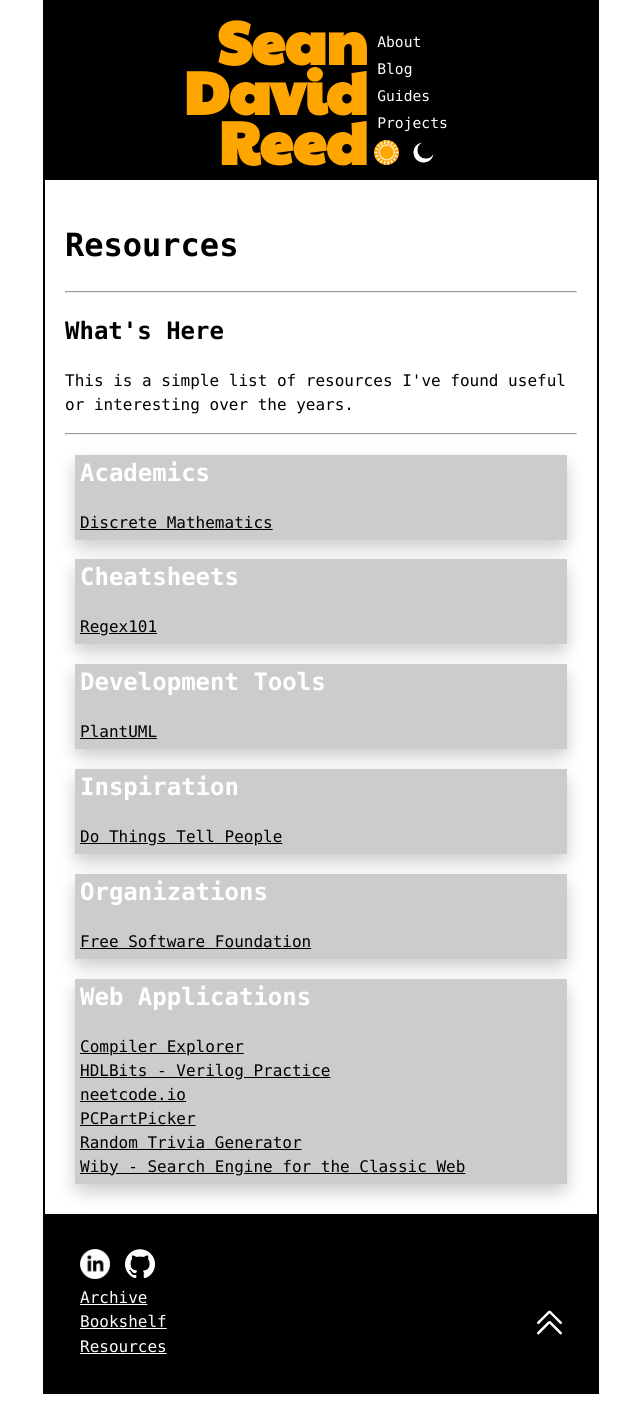
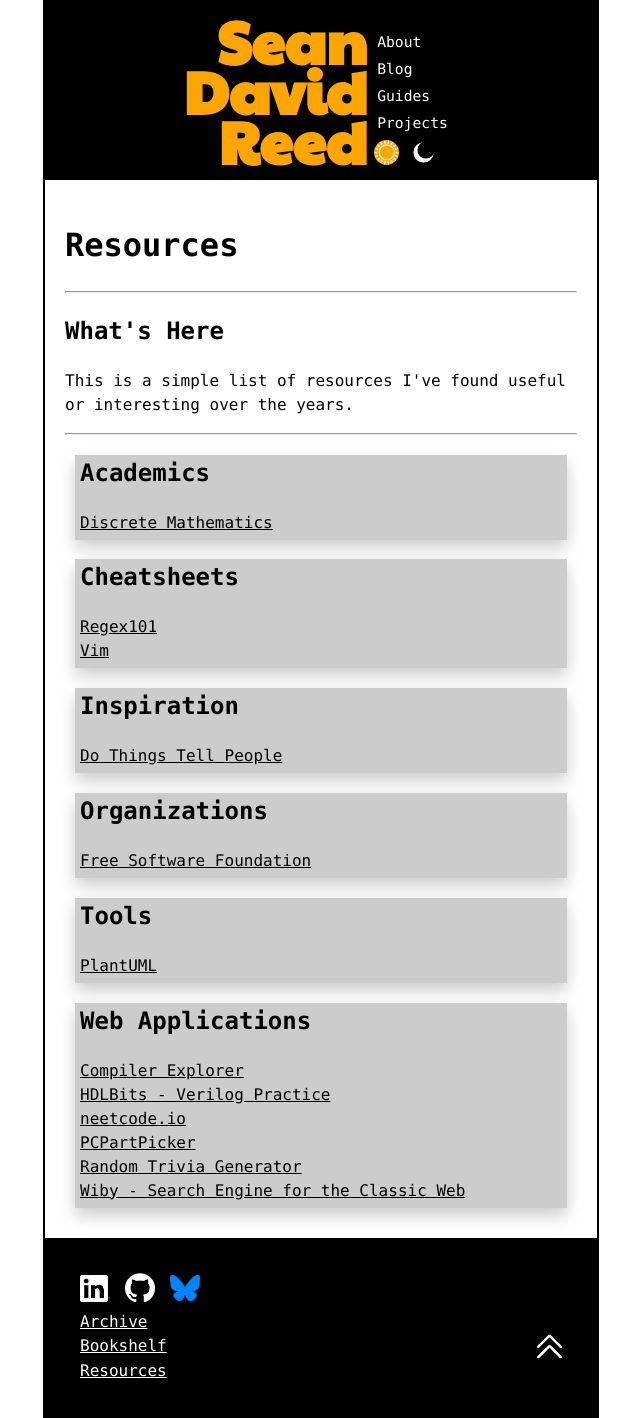
Before and after one commit to seandavidreed/seandavidreed.github.io, a Jekyll site: the page built from resources.html, in a window 1280 px wide. Shown: the whole page, without its empty margins (319-959 px from the left). Built offline with Jekyll 4.4.1, drawn with Linux system fonts in a browser that asks for light colours; before the commit the page ends 1394 px from its top, so only the background shows below that.

Commit message:
Add bluesky logo; Modify header color in resources

```diff
--- a/_layouts/default.html
+++ b/_layouts/default.html
@@ -85,8 +85,9 @@
 		</div>
 		<footer style="align-items: center;">
 			<div class="row">
-				<a target="_blank" href="https://linkedin.com/in/seandreed"><img src="/images/linkedin.png" style="height: auto; width: 30px;"></a>
+				<a target="_blank" href="https://linkedin.com/in/seandreed"><img src="/images/InBug-White.png" style="height: auto; width: 30px; margin-top: 2px"></a>
 				<a target="_blank" href="https://github.com/seandavidreed"><img src="/images/github-mark-white.png" style="height: auto; width: 30px;"></a>
+				<a target="_blank" href="https://bsky.app/profile/seandavidreed.bsky.social"><img src="/images/bluesky-icon.png" style="height: auto; width: 30px;"></a>
 			</div>
 			<div class="row">
 				<a href="/archive.html">Archive</a>
--- a/css/styles.scss
+++ b/css/styles.scss
@@ -207,7 +207,7 @@
 	padding: 0 5px 5px;
 	margin: 10px;
 	background-color: #ccc;
-	color: white;
+	color: black;
 }
 
 *:disabled {
--- a/resources.html
+++ b/resources.html
@@ -19,11 +19,7 @@
 <div class="card">
 <h2>Cheatsheets</h2>
 	<div><a href="https://regex101.com/">Regex101</a></div>
-</div>
-
-<div class="card">
-<h2>Development Tools</h2>
-	<div><a href="https://plantuml.com/">PlantUML</a></div>
+	<div><a href="https://vim.rtorr.com/">Vim</a></div>
 </div>
 
 <div class="card">
@@ -37,6 +33,11 @@
 </div>
 
 <div class="card">
+<h2>Tools</h2>
+	<div><a href="https://plantuml.com/">PlantUML</a></div>
+</div>
+
+<div class="card">
 	<h2>Web Applications</h2>
 	<div><a href="https://godbolt.org/">Compiler Explorer</a></div>
 	<div><a href="https://hdlbits.01xz.net/wiki/Main_Page">HDLBits - Verilog Practice</a></div>
```
Also changed, not shown: images/InBug-White.png (added), images/bluesky-icon.png (added), images/linkedin.png (deleted).
